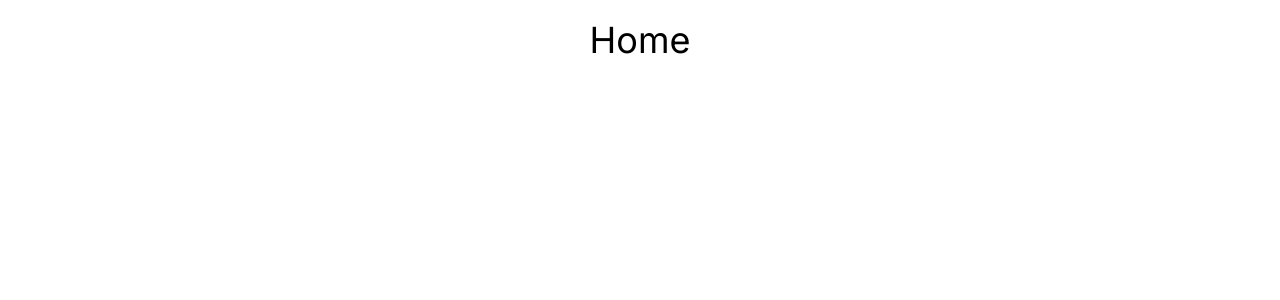
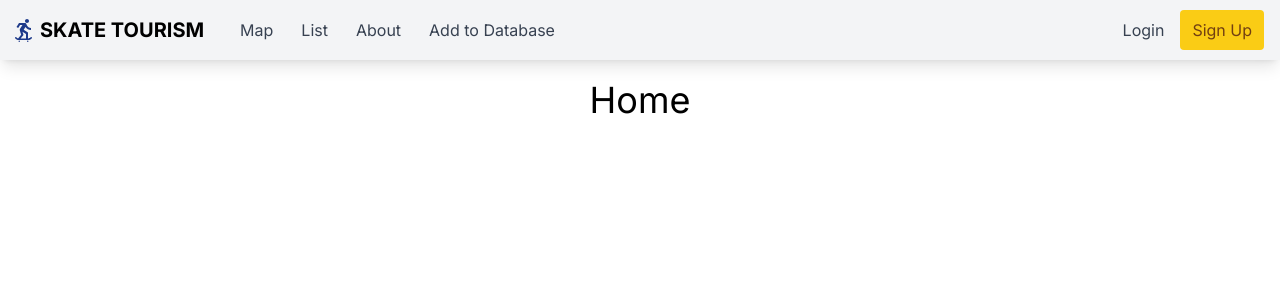
Before and after one commit to zwehr/spots-map-v3, a Next.js app: page / in a window 1280 px wide. Shown: the top 300 px of the page. Built offline with nearby package versions, Linux system fonts and the light colour scheme.

Commit message:
create navbar and add to root layout

```diff
--- a/package.json
+++ b/package.json
@@ -19,6 +19,7 @@
     "postcss": "8.4.24",
     "react": "18.2.0",
     "react-dom": "18.2.0",
+    "react-icons": "^4.10.1",
     "tailwindcss": "3.3.2",
     "typescript": "5.1.5"
   }
--- a/src/app/layout.tsx
+++ b/src/app/layout.tsx
@@ -1,21 +1,25 @@
-import './globals.css'
-import { Inter } from 'next/font/google'
+import NavBar from '../components/NavBar';
+import './globals.css';
+import { Inter } from 'next/font/google';
 
-const inter = Inter({ subsets: ['latin'] })
+const inter = Inter({ subsets: ['latin'] });
 
 export const metadata = {
   title: 'Create Next App',
   description: 'Generated by create next app',
-}
+};
 
 export default function RootLayout({
   children,
 }: {
-  children: React.ReactNode
+  children: React.ReactNode;
 }) {
   return (
-    <html lang="en">
-      <body className={inter.className}>{children}</body>
+    <html lang='en'>
+      <body className={inter.className}>
+        <NavBar></NavBar>
+        {children}
+      </body>
     </html>
-  )
+  );
 }
--- /dev/null
+++ b/src/components/NavBar.tsx
@@ -0,0 +1,114 @@
+'use client';
+
+import Link from 'next/link';
+import { useState } from 'react';
+import { MdOutlineSkateboarding } from 'react-icons/md';
+import { RxHamburgerMenu } from 'react-icons/rx';
+
+export default function NavBar() {
+  const [isMobileMenuHidden, setIsMobileMenuHidden] = useState(true);
+
+  return (
+    <nav className='w-full bg-gray-100 shadow-lg z-10'>
+      <div className='px-1 mx-auto'>
+        <div className='flex justify-between'>
+          <div className='flex space-x-4'>
+            {/* logo */}
+            <div>
+              <Link href='/' className='flex items-center py-4 px-2'>
+                <MdOutlineSkateboarding className='text-2xl text-blue-900 mr-1' />
+                <span className='font-bold text-xl'>SKATE TOURISM</span>
+              </Link>
+            </div>
+            {/* primary nav */}
+            <div className='hidden md:flex items-center space-x-1'>
+              <Link
+                href='/skate-spot-map'
+                className='py-4 px-3 text-gray-700 hover:text-black'
+              >
+                Map
+              </Link>
+              <Link
+                href='/list'
+                className='py-4 px-3 text-gray-700 hover:text-black'
+              >
+                List
+              </Link>
+              <Link
+                href='/about'
+                className='py-4 px-3 text-gray-700 hover:text-black'
+              >
+                About
+              </Link>
+              <Link
+                href='/add'
+                className='py-4 px-3 text-gray-700 hover:text-black'
+              >
+                Add to Database
+              </Link>
+            </div>
+          </div>
+          {/* seconday nav */}
+          <div className='hidden md:flex items-center space-x-1 pr-3'>
+            <Link
+              href='/login'
+              className='py-4 px-3 text-gray-700 hover:text-black'
+            >
+              Login
+            </Link>
+            <Link
+              href='/signup'
+              className='py-2 px-3 bg-yellow-400 hover:bg-yellow-300 text-yellow-900 hover:text-yellow-800 rounded transition duration-300'
+            >
+              Sign Up
+            </Link>
+          </div>
+          {/* mobile hamburger button */}
+          <div className='md:hidden flex items-center pr-3'>
+            <button
+              onClick={() => setIsMobileMenuHidden((prevBool) => !prevBool)}
+            >
+              <RxHamburgerMenu className='text-2xl' />
+            </button>
+          </div>
+        </div>
+      </div>
+      {/* mobile menu */}
+      <div className={`md:hidden ${isMobileMenuHidden ? 'hidden' : ''}`}>
+        <Link
+          href='/skate-spot-map'
+          className='block py-2 px-4 text-sm hover:bg-gray-200'
+        >
+          Map
+        </Link>
+        <Link
+          href='/list'
+          className='block py-2 px-4 text-sm hover:bg-gray-200'
+        >
+          List
+        </Link>
+        <Link
+          href='/about'
+          className='block py-2 px-4 text-sm hover:bg-gray-200'
+        >
+          About
+        </Link>
+        <Link href='/add' className='block py-2 px-4 text-sm hover:bg-gray-200'>
+          Add to Database
+        </Link>
+        <Link
+          href='/login'
+          className='block py-2 px-4 text-sm hover:bg-gray-200'
+        >
+          Login
+        </Link>
+        <Link
+          href='/signup'
+          className='block py-2 px-4 text-sm hover:bg-gray-200'
+        >
+          Sign Up
+        </Link>
+      </div>
+    </nav>
+  );
+}
```
Also changed, not shown: 1 other file (tests, documents, lock files or other folders).
